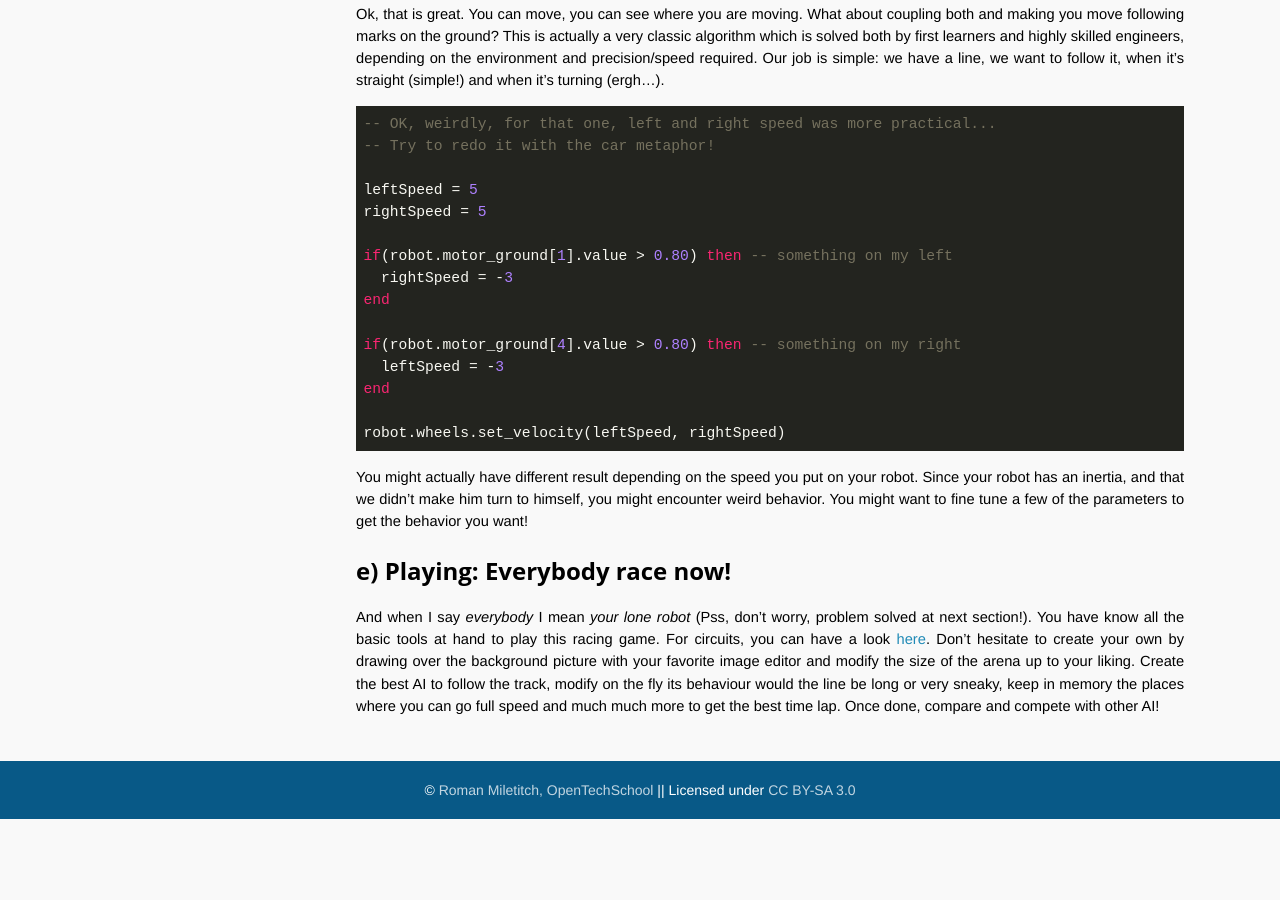
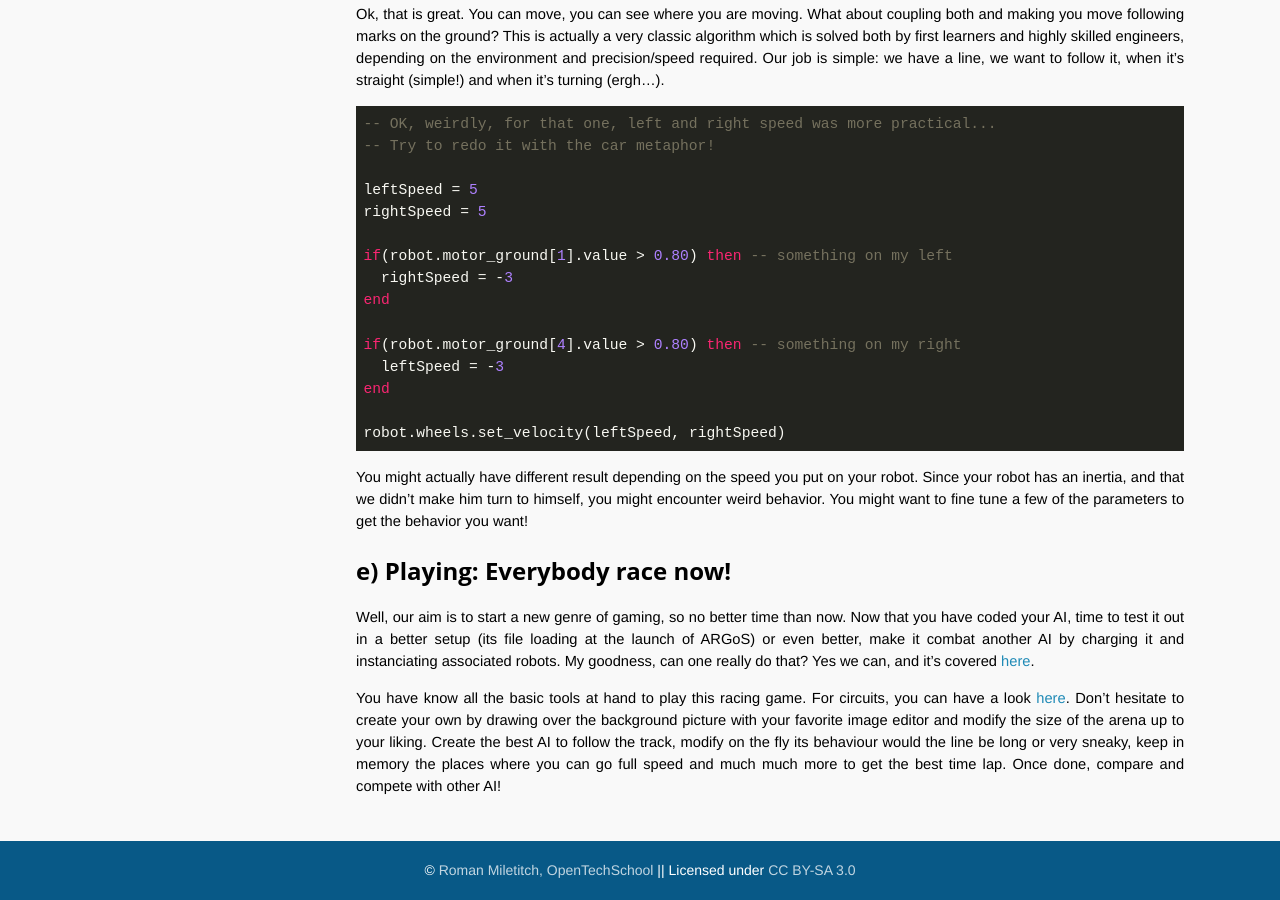
Before and after one commit to OpenTechSchool-Brussels/AI-for-robots-and-swarms, a Jekyll site: the page built from follow-the-line.markdown, in a window 1280 px wide and 900 px high, scrolled down 3280 px. Built offline with Jekyll 4.4.1, drawn with Linux system fonts in a browser that asks for light colours; Markdown is read by kramdown in place of the engine named in the settings; before the commit the page ends 4099 px from its top, so only the background shows below that.

Commit message:
Update follow-the-line.markdown

```diff
--- a/follow-the-line.markdown
+++ b/follow-the-line.markdown
@@ -143,4 +143,7 @@
 You might actually have different result depending on the speed you put on your robot. Since your robot has an inertia, and that we didn't make him turn to himself, you might encounter weird behavior. You might want to fine tune a few of the parameters to get the behavior you want!
 
 ## e) Playing: Everybody race now!
-And when I say *everybody* I mean *your lone robot* (Pss, don't worry, problem solved at next section!). You have know all the basic tools at hand to play this racing game. For circuits, you can have a look [here](./assets/circuits.tar.gz). Don't hesitate to create your own by drawing over the background picture with your favorite image editor and modify the size of the arena up to your liking. Create the best AI to follow the track, modify on the fly its behaviour would the line be long or very sneaky, keep in memory the places where you can go full speed and much much more to get the best time lap. Once done, compare and compete with other AI!
+Well, our aim is to start a new genre of gaming, so no better time than now. Now that you have coded your AI, time to test it out in a better setup (its file loading at the launch of ARGoS) or even better, make it combat another AI by charging it and instanciating associated robots. My goodness, can one really do that? Yes we can, and it's covered [here](./ref_setup.html#ais).
+
+
+You have know all the basic tools at hand to play this racing game. For circuits, you can have a look [here](./assets/circuits.tar.gz). Don't hesitate to create your own by drawing over the background picture with your favorite image editor and modify the size of the arena up to your liking. Create the best AI to follow the track, modify on the fly its behaviour would the line be long or very sneaky, keep in memory the places where you can go full speed and much much more to get the best time lap. Once done, compare and compete with other AI!
```
